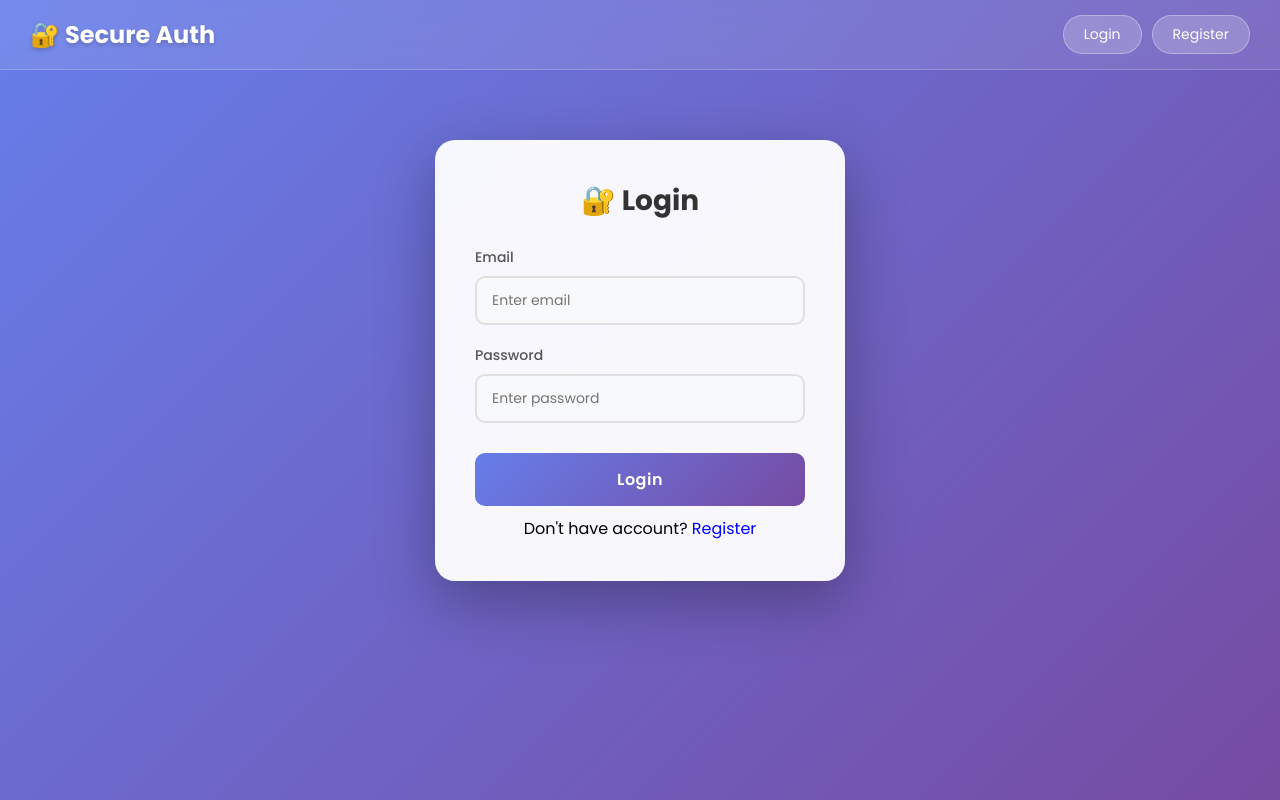
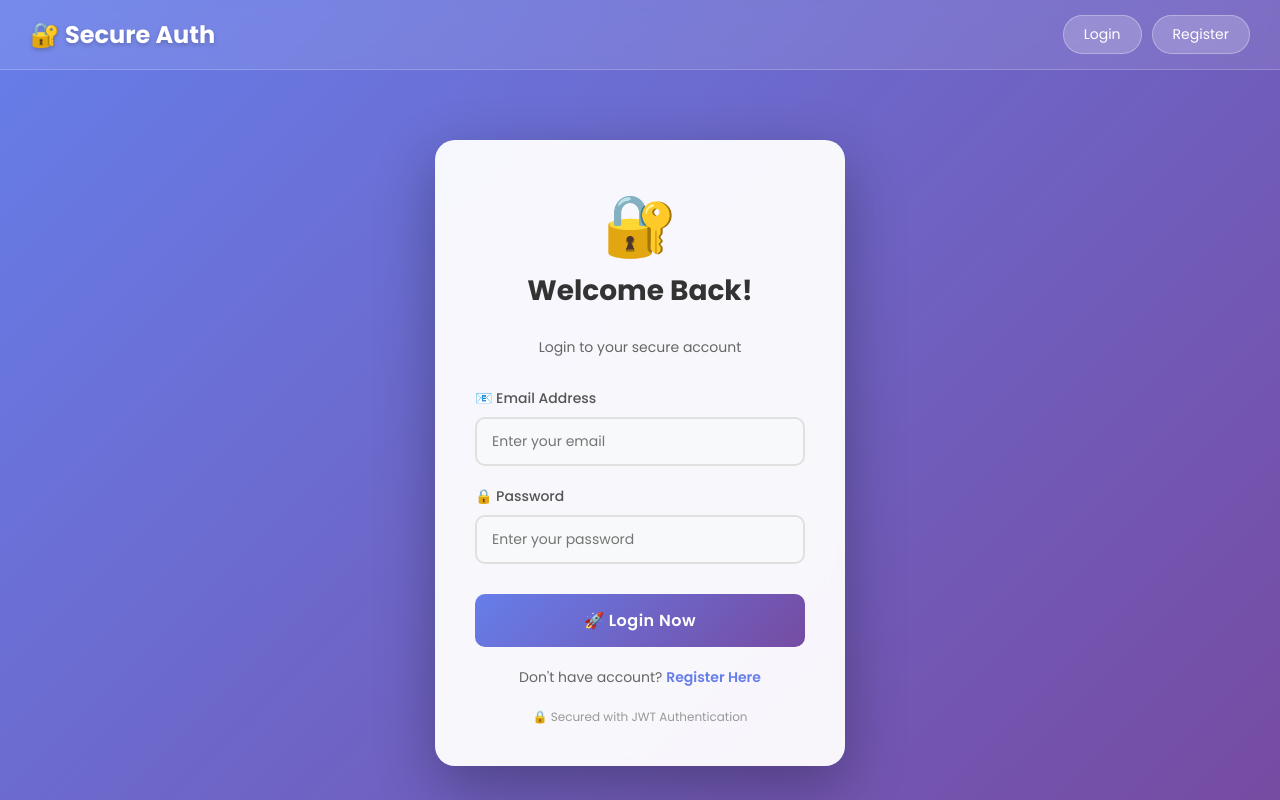
Before and after one commit to rajendran55764-lab/secure-user-authentication, a React (Create React App) app in the folder client/: page / in a window 1280 px wide. Built offline with nearby package versions, Linux system fonts and the light colour scheme.

Commit message:
Update Login.js

```diff
--- a/client/src/components/Login.js
+++ b/client/src/components/Login.js
@@ -34,38 +34,42 @@ function Login({ setToken, setPage }) {
 
   return (
     <div className="card">
-      <h2>🔐 Login</h2>
-      {error && <p className="error">{error}</p>}
+      <div className="card-header">
+        <div style={{fontSize:'60px', textAlign:'center'}}>🔐</div>
+        <h2>Welcome Back!</h2>
+        <p className="subtitle">Login to your secure account</p>
+      </div>
+      {error && <p className="error">⚠️ {error}</p>}
       <div className="form-group">
-        <label>Email</label>
+        <label>📧 Email Address</label>
         <input
           type="email"
           name="email"
-          placeholder="Enter email"
+          placeholder="Enter your email"
           onChange={handleChange}
         />
       </div>
       <div className="form-group">
-        <label>Password</label>
+        <label>🔒 Password</label>
         <input
           type="password"
           name="password"
-          placeholder="Enter password"
+          placeholder="Enter your password"
           onChange={handleChange}
         />
       </div>
       <button className="btn" onClick={handleSubmit}>
-        Login
+        🚀 Login Now
       </button>
-      <p style={{textAlign:'center', marginTop:'10px'}}>
+      <div className="link-text">
         Don't have account?{' '}
-        <span
-          style={{color:'blue', cursor:'pointer'}}
-          onClick={() => setPage('register')}
-        >
-          Register
+        <span onClick={() => setPage('register')}>
+          Register Here
         </span>
-      </p>
+      </div>
+      <div className="security-badge">
+        🔒 Secured with JWT Authentication
+      </div>
     </div>
   );
 }
```
